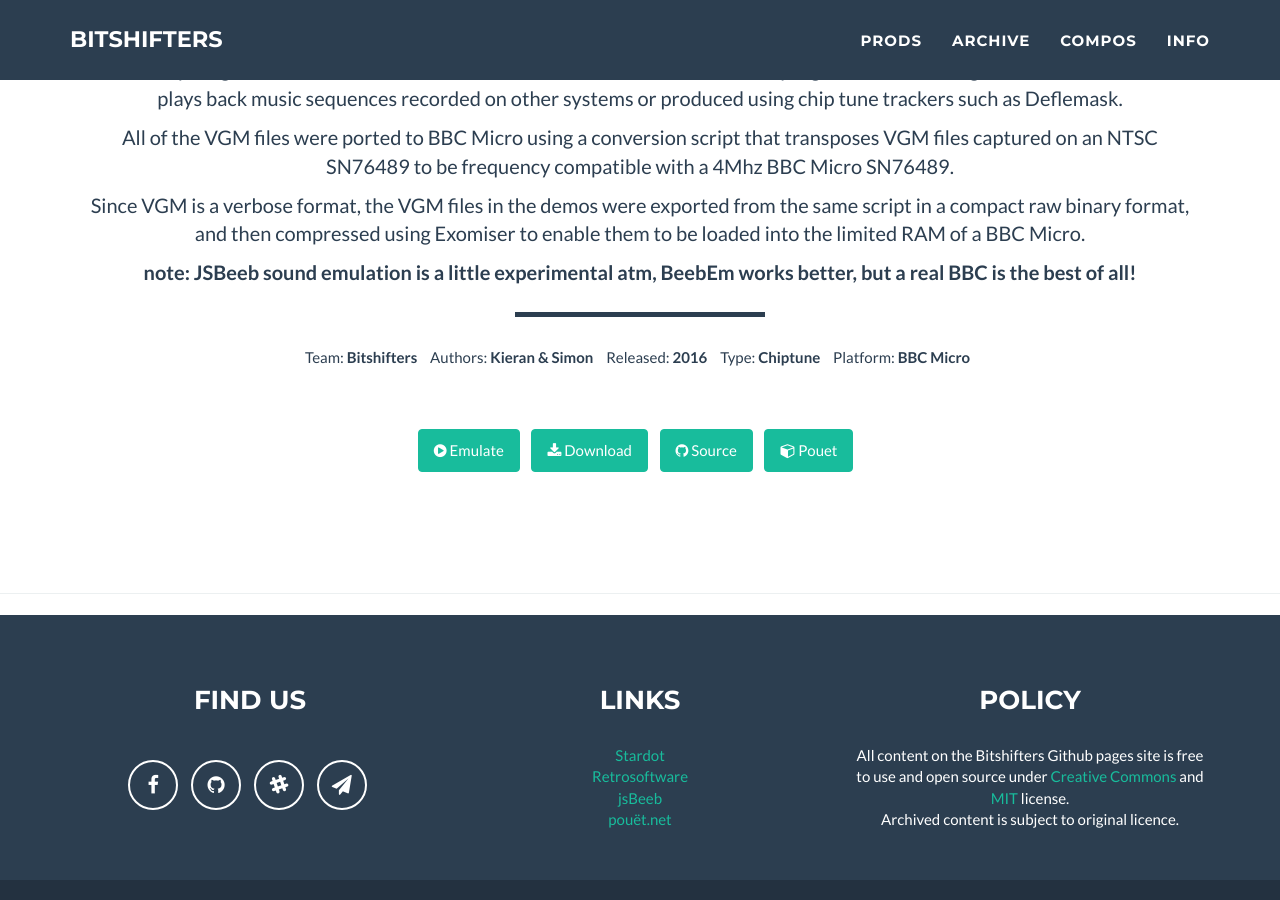
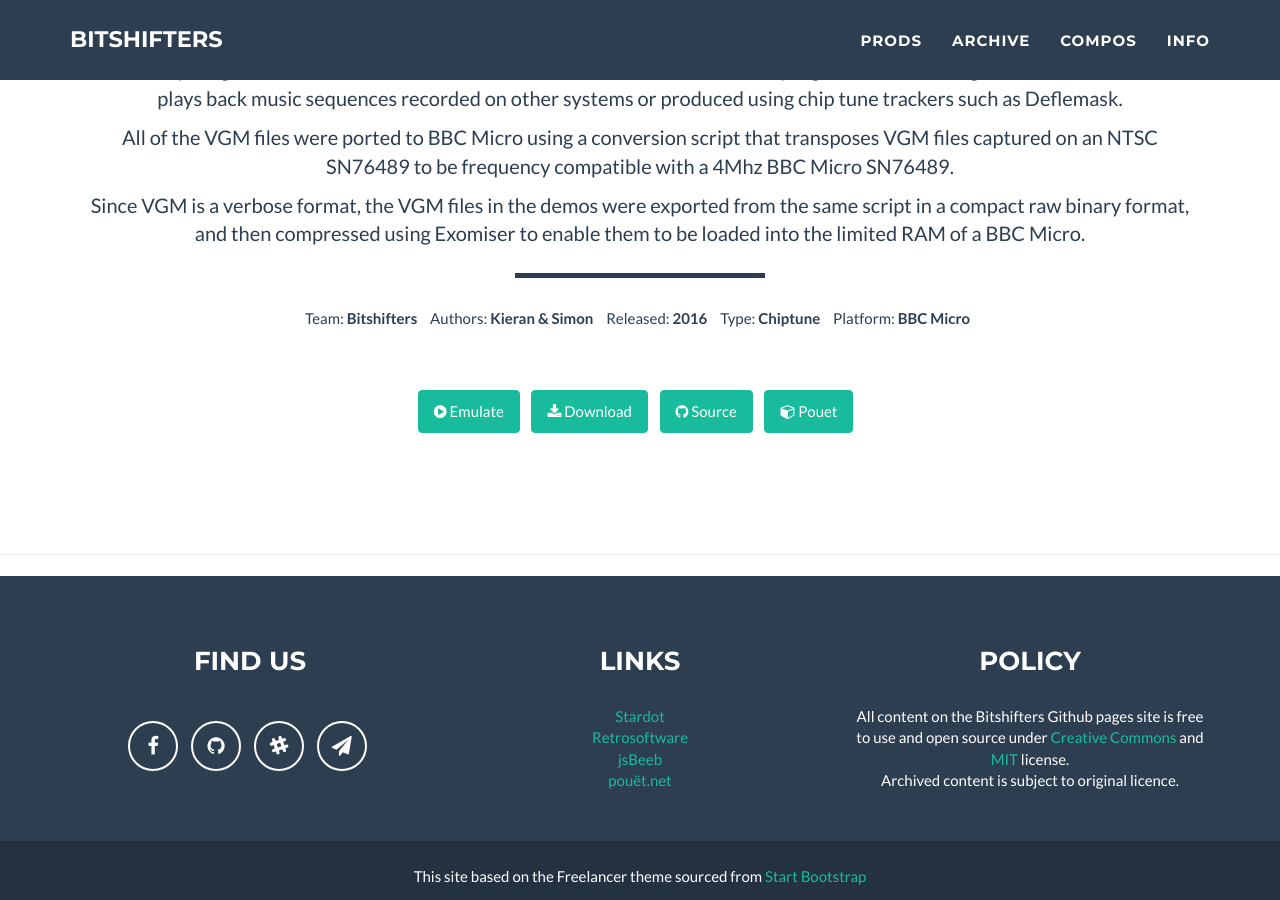
Before and after one commit to bitshifters/bitshifters.github.io, a Jekyll site: the page built from _posts/prods/2016-08-19-bs-beebtracker1.md, in a window 1280 px wide and 900 px high, scrolled down 1156 px. Built offline with Jekyll 4.4.1, drawn with Linux system fonts in a browser that asks for light colours.

Commit message:
Removed notes about jsbeeb now that the sound is fixed

```diff
--- a/_posts/prods/2016-08-19-bs-beebtracker1.md
+++ b/_posts/prods/2016-08-19-bs-beebtracker1.md
@@ -27,5 +27,3 @@
 All of the VGM files were ported to BBC Micro using a conversion script that transposes VGM files captured on an NTSC SN76489 to be frequency compatible with a 4Mhz BBC Micro SN76489.
 
 Since VGM is a verbose format, the VGM files in the demos were exported from the same script in a compact raw binary format, and then compressed using Exomiser to enable them to be loaded into the limited RAM of a BBC Micro.
-
-**note: JSBeeb sound emulation is a little experimental atm, BeebEm works better, but a real BBC is the best of all!**
```
Also changed, not shown: _posts/prods/2016-08-20-bs-beebtracker2.md (+0 -2 lines).
